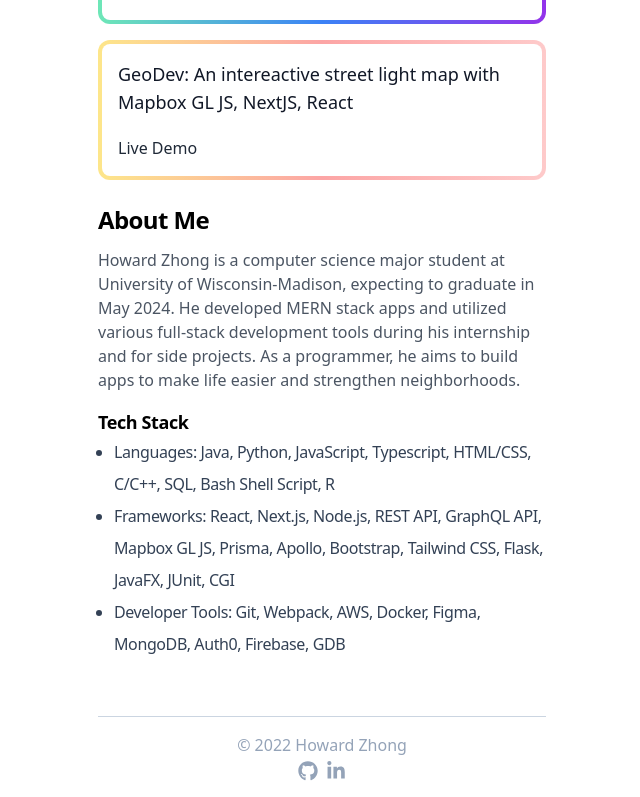
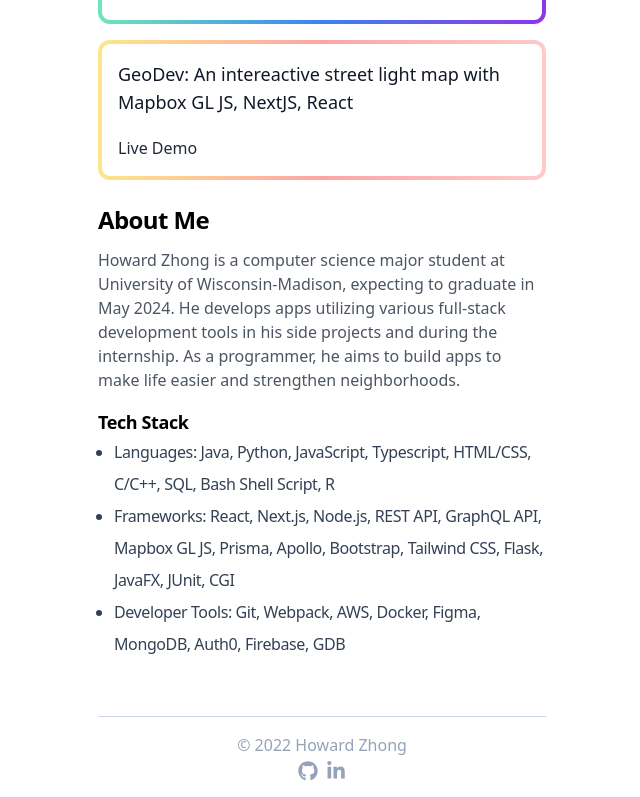
Before and after one commit to h2zh/personal-website, a Next.js app: page / in a window 1280 px wide. Shown: the part 700-1497 px from the top of the page, without its empty margins (318-958 px from the left). Built offline with nearby package versions, Linux system fonts and the light colour scheme.

Commit message:
self-intro update

```diff
--- a/components/profile.tsx
+++ b/components/profile.tsx
@@ -10,10 +10,10 @@
       <div className="text-gray-600 mt-3 mb-4">
         <p>
           Howard Zhong is a computer science major student at University of
-          Wisconsin-Madison, expecting to graduate in May 2024. He developed
-          MERN stack apps and utilized various full-stack development tools
-          during his internship and for side projects. As a programmer, he aims
-          to build apps to make life easier and strengthen neighborhoods.
+          Wisconsin-Madison, expecting to graduate in May 2024. He develops apps
+          utilizing various full-stack development tools in his side projects
+          and during the internship. As a programmer, he aims to build apps to
+          make life easier and strengthen neighborhoods.
         </p>
       </div>
       <div className="prose leading-8 tracking-tight ">
```
